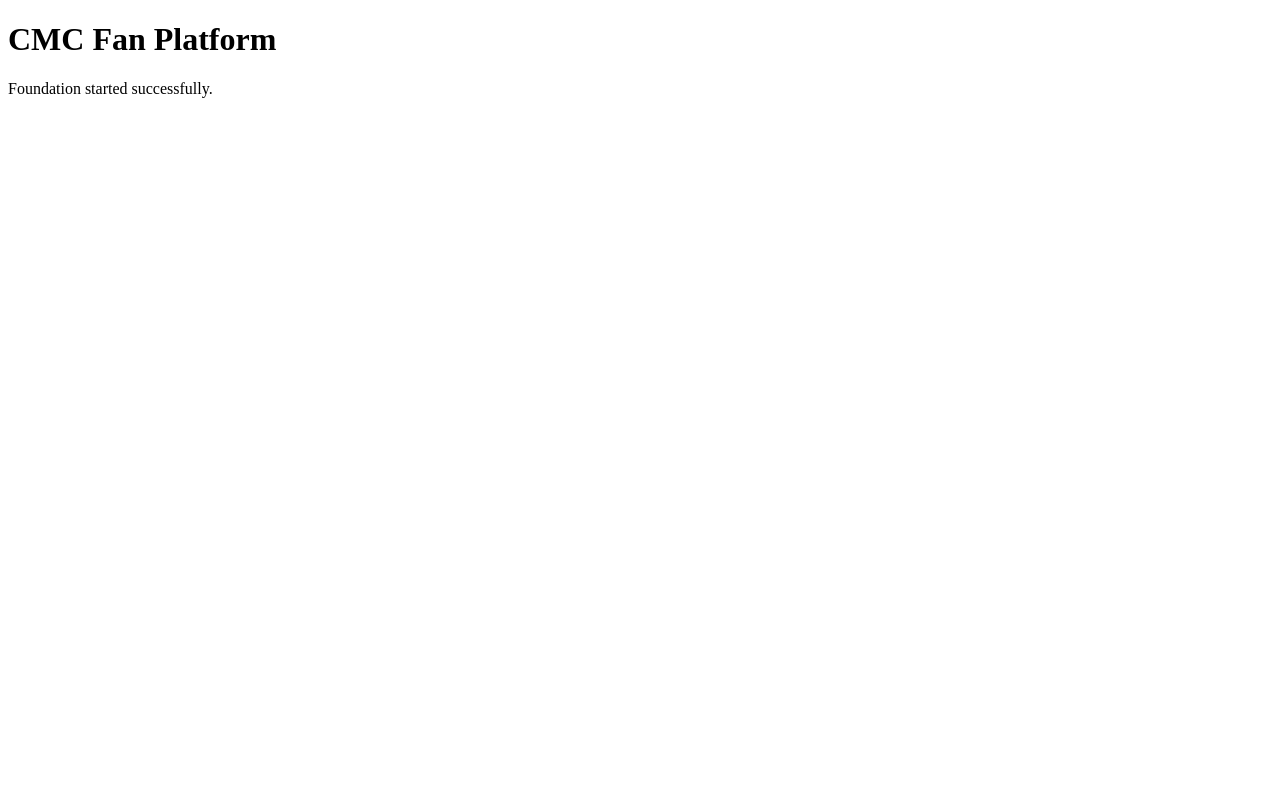
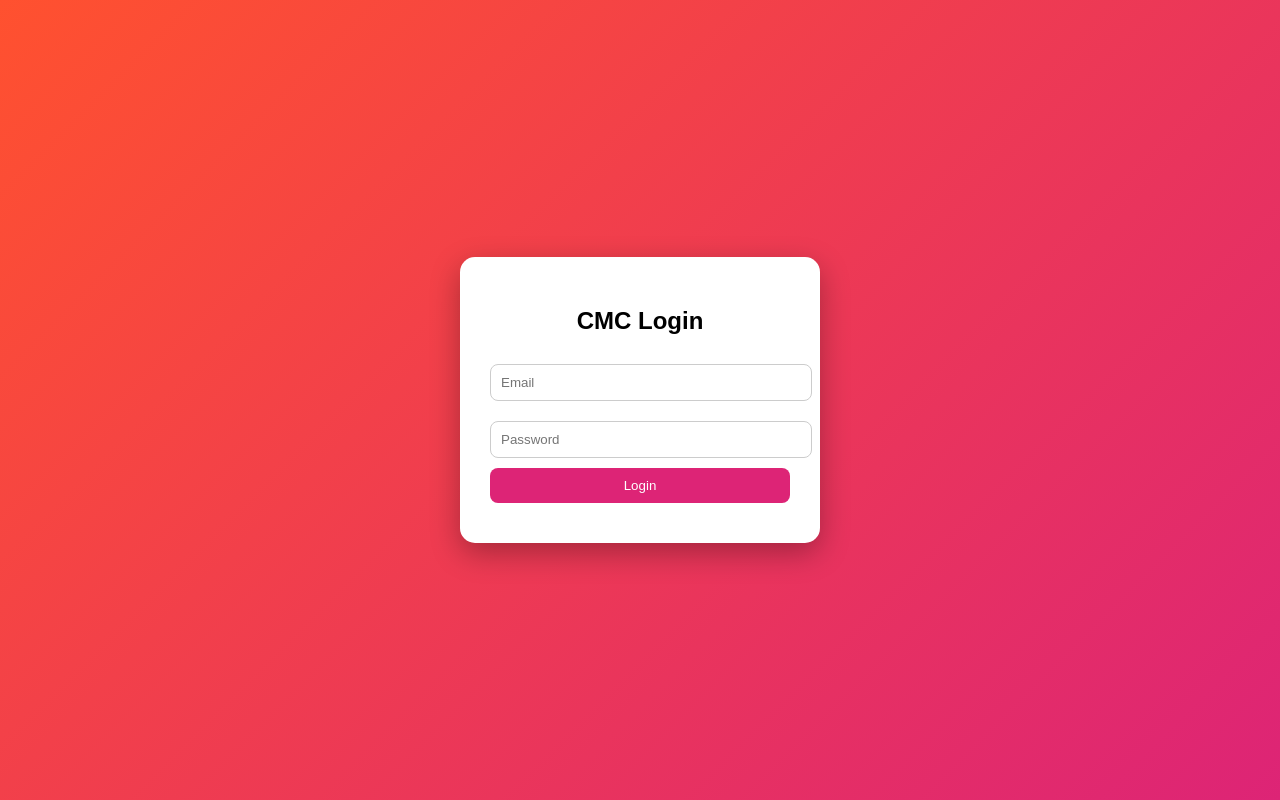
Before and after one commit to tom046488-cloud/cmc-platform, a plain HTML site: page index.html in a window 1280 px wide. Drawn offline with nearby package versions, Linux system fonts and the light colour scheme.

Commit message:
Update title and add login functionality to index.html

```diff
--- a/index.html
+++ b/index.html
@@ -1,10 +1,96 @@
 <!DOCTYPE html>
 <html>
 <head>
-  <title>CMC Platform</title>
+  <title>CMC Login Test</title>
+  <meta name="viewport" content="width=device-width, initial-scale=1.0">
+
+  <script src="https://cdn.jsdelivr.net/npm/@supabase/supabase-js@2"></script>
+
+  <style>
+    body {
+      font-family: Arial, sans-serif;
+      background: linear-gradient(135deg,#ff512f,#dd2476);
+      display: flex;
+      justify-content: center;
+      align-items: center;
+      height: 100vh;
+      margin: 0;
+    }
+
+    .box {
+      background: white;
+      padding: 30px;
+      border-radius: 15px;
+      width: 300px;
+      text-align: center;
+      box-shadow: 0 10px 30px rgba(0,0,0,0.3);
+    }
+
+    input {
+      width: 100%;
+      padding: 10px;
+      margin: 10px 0;
+      border-radius: 8px;
+      border: 1px solid #ccc;
+    }
+
+    button {
+      width: 100%;
+      padding: 10px;
+      background: #dd2476;
+      color: white;
+      border: none;
+      border-radius: 8px;
+      cursor: pointer;
+    }
+
+    button:hover {
+      background: #ff512f;
+    }
+
+    #message {
+      margin-top: 10px;
+      font-size: 14px;
+    }
+  </style>
 </head>
+
 <body>
-  <h1>CMC Fan Platform</h1>
-  <p>Foundation started successfully.</p>
+
+<div class="box">
+  <h2>CMC Login</h2>
+
+  <input type="email" id="email" placeholder="Email">
+  <input type="password" id="password" placeholder="Password">
+  <button onclick="login()">Login</button>
+
+  <div id="message"></div>
+</div>
+
+<script>
+  const supabase = window.supabase.createClient(
+    "https://rspzdfehmjajzmppndi.supabase.co",
+    "eyJhbGciOiJIUzI1NiIsInR5cCI6IkpXVCJ9.eyJpc3MiOiJzdXBhYmFzZSIsInJlZiI6InJzcHpkZmVuaG1qYWp6bXBwbmRpIiwicm9sZSI6ImFub24iLCJpYXQiOjE3NzEwODk1MzIsImV4cCI6MjA4NjY2NTUzMn0.Dn6kGI4Bffw2XmTQPQLvsauhB1vCiD6BNGth3U_nd3Y"
+  );
+
+  async function login() {
+    const email = document.getElementById("email").value;
+    const password = document.getElementById("password").value;
+
+    const { data, error } = await supabase.auth.signInWithPassword({
+      email: email,
+      password: password
+    });
+
+    if (error) {
+      document.getElementById("message").innerText = error.message;
+      document.getElementById("message").style.color = "red";
+    } else {
+      document.getElementById("message").innerText = "Login successful!";
+      document.getElementById("message").style.color = "green";
+    }
+  }
+</script>
+
 </body>
 </html>
```
